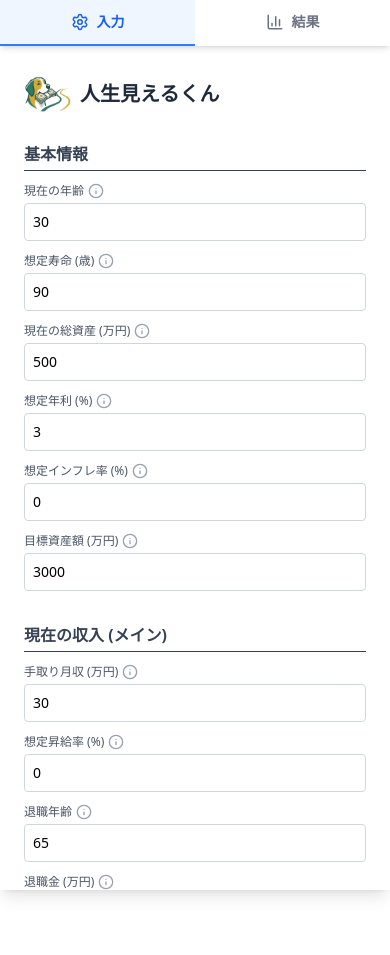
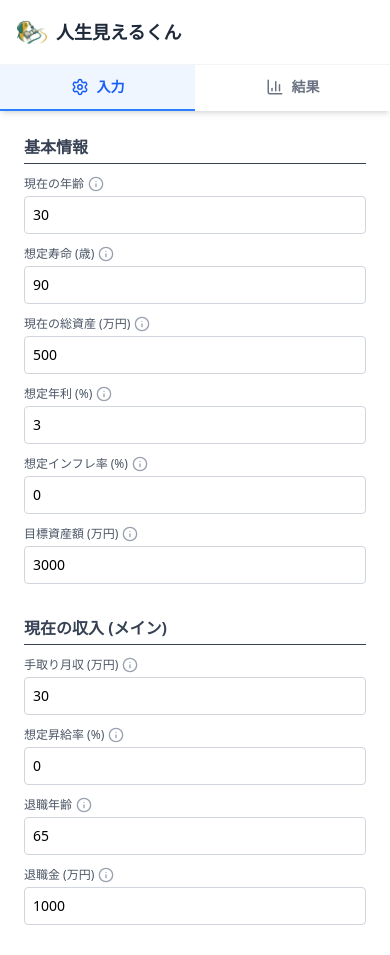
Before and after one commit to horoama/LifePath, a React (Vite) app: page / in a window 390 px wide. Before the commit the page ends 890 px from the top, so only its background shows below. Built offline with nearby package versions, Linux system fonts and the light colour scheme.

Commit message:
Update defaults (0 children/jobs) and adjust mobile layout
Co-authored-by: horoama <2877843+horoama@users.noreply.github.com>

```diff
--- a/src/App.tsx
+++ b/src/App.tsx
@@ -19,16 +19,12 @@ function App() {
     monthlyIncome: 30,
     retirementAge: 65,
     retirementBonus: 1000,
-    postRetirementJobs: [
-      { startAge: 65, endAge: 70, monthlyIncome: 15, retirementBonus: 0 }
-    ],
+    postRetirementJobs: [],
     monthlyLivingCost: 15,
     housingPlans: [
       { cost: 10, duration: 'infinite' }
     ],
-    children: [
-      { birthYearOffset: 2, educationPattern: '全公立', monthlyChildcareCost: 5 }
-    ],
+    children: [],
     oneTimeEvents: []
   });
 
@@ -38,8 +34,16 @@ function App() {
 
   return (
     <div className="flex flex-col lg:flex-row min-h-screen bg-gray-100 font-sans">
-      {/* Mobile Toggle Header */}
-      <div className="lg:hidden sticky top-0 z-40 bg-white shadow-md flex">
+      {/* Mobile Sticky Header Container */}
+      <div className="lg:hidden sticky top-0 z-40 bg-white shadow-md">
+        {/* Mobile Branding Header */}
+        <div className="flex items-center gap-2 p-4 border-b border-gray-100">
+          <img src="/logo.svg" alt="Logo" className="w-8 h-8" />
+          <h1 className="text-lg font-bold text-gray-800">人生見えるくん</h1>
+        </div>
+
+        {/* Mobile Toggle Buttons */}
+        <div className="flex">
           <button
             onClick={() => setActiveTab('input')}
             className={`flex-1 py-3 flex items-center justify-center gap-2 font-bold text-sm border-b-2 transition-colors ${
@@ -61,40 +65,10 @@ function App() {
             <BarChart3 size={18} /> 結果
           </button>
         </div>
+      </div>
 
       {/* Sidebar (Input) */}
       <div className={`w-full lg:w-auto ${activeTab === 'input' ? 'block' : 'hidden lg:block'}`}>
-         {/*
-            On mobile, Sidebar is full width.
-            On desktop, it keeps its internal width (lg:w-96) defined in Sidebar.tsx.
-            However, Sidebar.tsx has 'sticky top-0 h-screen' which might conflict with our new mobile header sticky.
-            On mobile, we probably want Sidebar to NOT be sticky if the header is sticky, or adjust 'top'.
-            Let's rely on Sidebar's internal styling but we might need to adjust top padding if header is present.
-            Actually, the Sidebar component has 'sticky top-0'.
-            On mobile, the header is also sticky top-0.
-            Sidebar will stick below it? Or overlap?
-            'sticky' elements stack. But Sidebar's 'top-0' means it will try to be at top of viewport.
-            The header is height ~48px.
-            So Sidebar top might need adjustment on mobile?
-            Or we just let it scroll normally on mobile (remove sticky).
-            Sidebar.tsx has: `h-screen sticky top-0`.
-            This is good for desktop.
-            For mobile, we might want to override this via a wrapper or prop?
-            Or just let it be. If it's sticky top-0, it will stick to the top of the viewport, potentially under the header.
-
-            Let's check Sidebar.tsx content again.
-            It has `w-full lg:w-96 ... sticky top-0`.
-
-            If we wrap it here, the wrapper controls visibility.
-
-            Issue: On mobile, if Sidebar is sticky top-0, and we have a sticky header,
-            the Sidebar will stick to top 0, potentially obscured by header?
-            Actually, if the header is in normal flow before sidebar, and both are sticky...
-            They might stack if z-indices are right, but usually `top` needs to accommodate.
-
-            Let's just wrap Sidebar in a div that handles the mobile toggle visibility.
-            We can rely on the fact that Sidebar is already styled.
-         */}
          <Sidebar
             input={input}
             setInput={setInput}
--- a/src/components/Sidebar.tsx
+++ b/src/components/Sidebar.tsx
@@ -162,7 +162,7 @@ export function Sidebar({ input, setInput, targetAmount, setTargetAmount }: Side
 
   return (
     <div className="w-full lg:w-96 bg-white p-6 shadow-lg overflow-y-auto h-screen sticky top-0">
-      <h2 className="text-xl font-bold mb-6 text-gray-800 flex items-center gap-2">
+      <h2 className="hidden lg:flex text-xl font-bold mb-6 text-gray-800 items-center gap-2">
         <img src="/logo.svg" alt="Logo" className="w-12 h-12" />
         人生見えるくん
       </h2>
```
Lines whose indentation alone changed are shown as unchanged.
